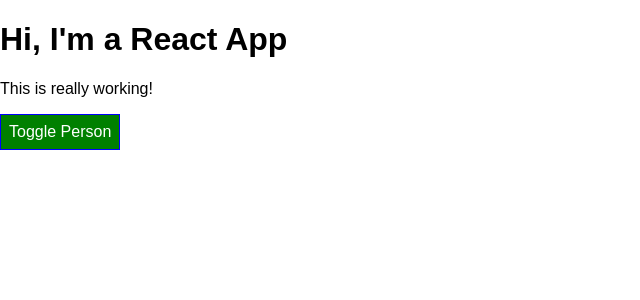
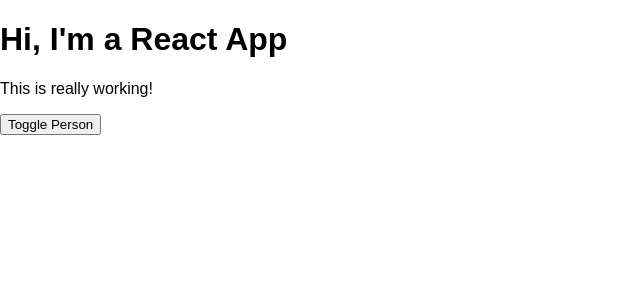
Before and after one commit to JanDobler/react-complete-guide, a React app in the folder react-complete-guide/: page / in a window 1280 px wide. Shown: the top 300 px of the page, without its empty margins (0-640 px from the left). Built offline with nearby package versions, Linux system fonts and the light colour scheme.

Commit message:
adding the styling from before with CSS modules

```diff
--- a/react-complete-guide/src/App.css
+++ b/react-complete-guide/src/App.css
@@ -9,3 +9,26 @@
 .bold {
   font-weight: bold;
 }
+
+.App button {
+  border: 1px solid blue;
+  padding: 16px;
+  background-color:  green;
+  font: inherit;
+  color: white;
+  cursor: pointer;
+}
+
+.App button:hover {
+  background-color: lightgreen;
+  color: black;
+}
+
+.App button.Red {
+  background-color: red;
+}
+
+.App button.Red:hover {
+  background-color: salmon;
+  color: black;
+}
--- a/react-complete-guide/src/App.js
+++ b/react-complete-guide/src/App.js
@@ -45,16 +45,9 @@
   }
 
   render() {
-    const style = {
-      backgroundColor: 'green',
-      color: 'white',
-      font: 'inherit',
-      border: '1px solid blue',
-      padding: '8px',
-      cursor: 'pointer'
-    };
 
     let persons = null;
+    let btnClass = '';
 
     if (this.state.showPersons) {
       persons = (
@@ -70,7 +63,8 @@
         </div>
       );
 
-      style.backgroundColor = 'red';
+      btnClass = classes.Red;
+
     }
 
     const assignedClasses = [];
@@ -86,7 +80,7 @@
           <h1>Hi, I'm a React App</h1>
           <p className={assignedClasses.join(' ')}>This is really working!</p>
           <button
-            style={style}
+            className={btnClass}
             onClick={this.togglePersonsHandler}>Toggle Person</button>
           {persons}
         </div>
--- a/react-complete-guide/src/Person/Person.css
+++ b/react-complete-guide/src/Person/Person.css
@@ -6,3 +6,9 @@
     padding: 16px;
     text-align: center;
 }
+
+@media (min-width: 500px) {
+    .Person {
+        width: 450px;
+    }
+}
```
